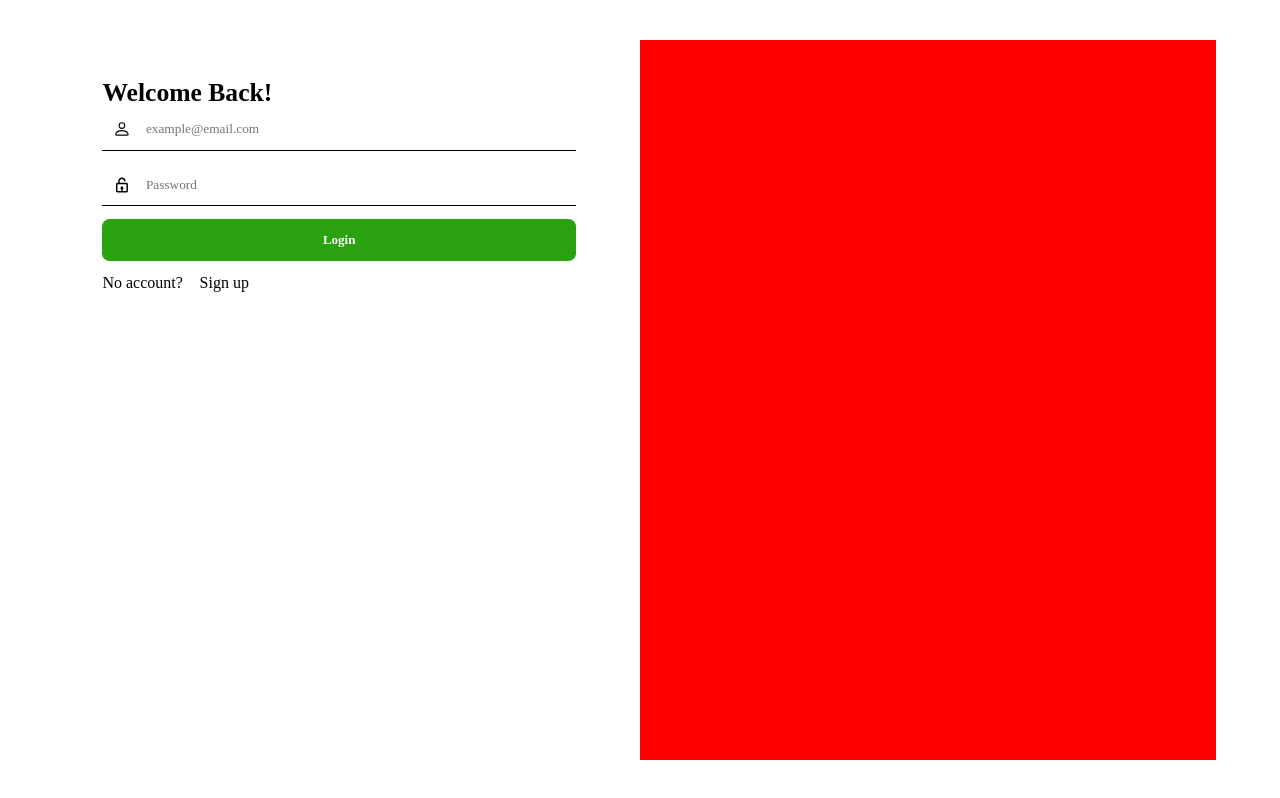
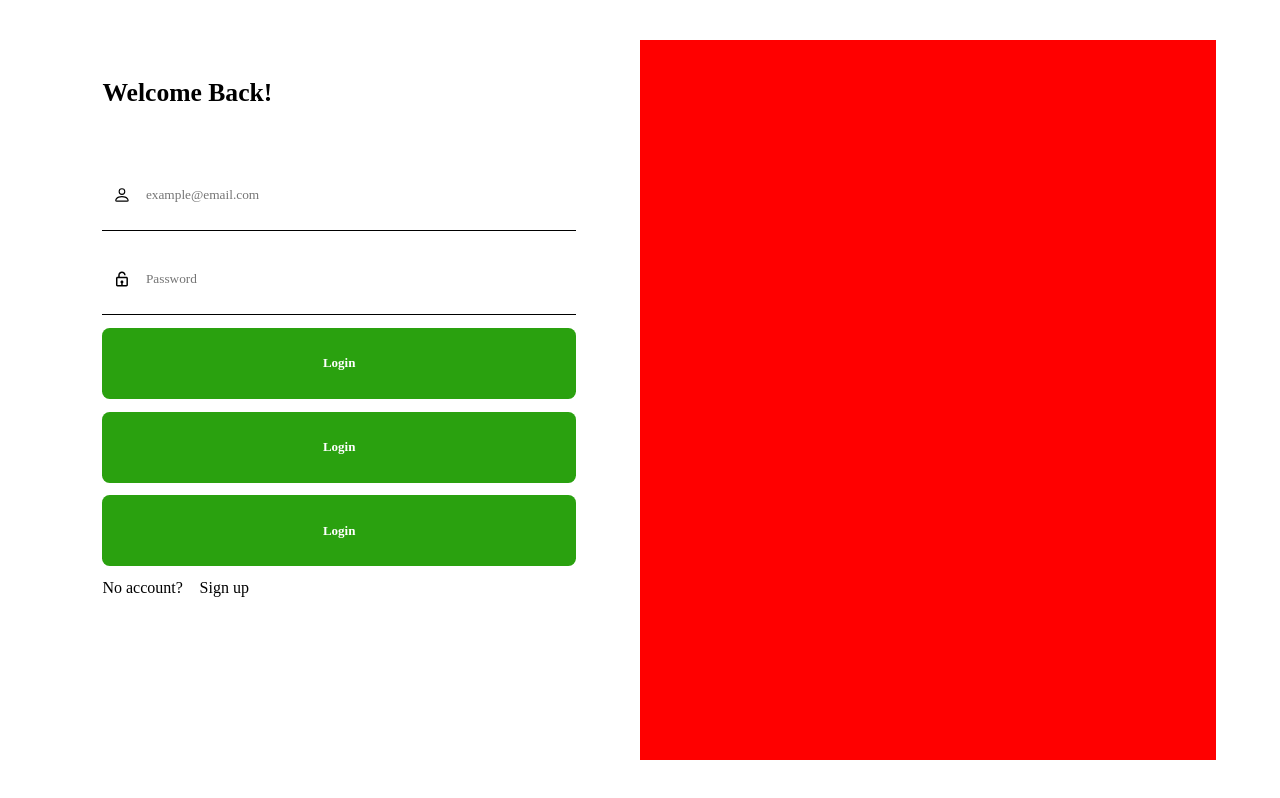
Before and after one commit to hassanShakur/resipis, a React (Create React App) app in the folder client/: page /login in a window 1280 px wide. Shown: the top 798 px of the page. Built offline with nearby package versions, Linux system fonts and the light colour scheme; a web font is replaced by a local one.

Commit message:
Minor tweak

```diff
--- a/client/src/auth/Authentication.js
+++ b/client/src/auth/Authentication.js
@@ -32,6 +32,12 @@ const Authentication = () => {
           <button type='submit' className='submit-btn'>
             login
           </button>
+          <button type='submit' className='submit-btn'>
+            login
+          </button>
+          <button type='submit' className='submit-btn'>
+            login
+          </button>
           <p>
             No account? <Link to='/signup'>Sign up</Link>
           </p>
--- a/client/src/styles/auth/_auth.scss
+++ b/client/src/styles/auth/_auth.scss
@@ -26,6 +26,7 @@
 
     .transparent {
       background-color: transparent;
+      z-index: -1;
     }
   }
 }
--- a/client/src/styles/auth/_login.scss
+++ b/client/src/styles/auth/_login.scss
@@ -9,11 +9,8 @@
   form {
     display: grid;
     gap: 1vw;
-
-    // label {
-    //   text-transform: capitalize;
-    //   font-size: 1.1vw;
-    // }
+    height: 90%;
+    padding: 4vw 0;
 
     & > div {
       border-bottom: 1px solid var(--text);
@@ -29,7 +26,7 @@
 
       input {
         background-color: transparent;
-        padding: 1vw;
+        padding: 0.6vw 1vw;
         z-index: 2;
         flex-grow: 1;
         border: none;
@@ -44,11 +41,10 @@
       background-color: $primary-green;
       color: var(--back);
       border-radius: 0.6vw;
-      padding: 1vw;
+      // padding: 1vw;
 
       &:hover {
         cursor: pointer;
-
       }
     }
   }
```
